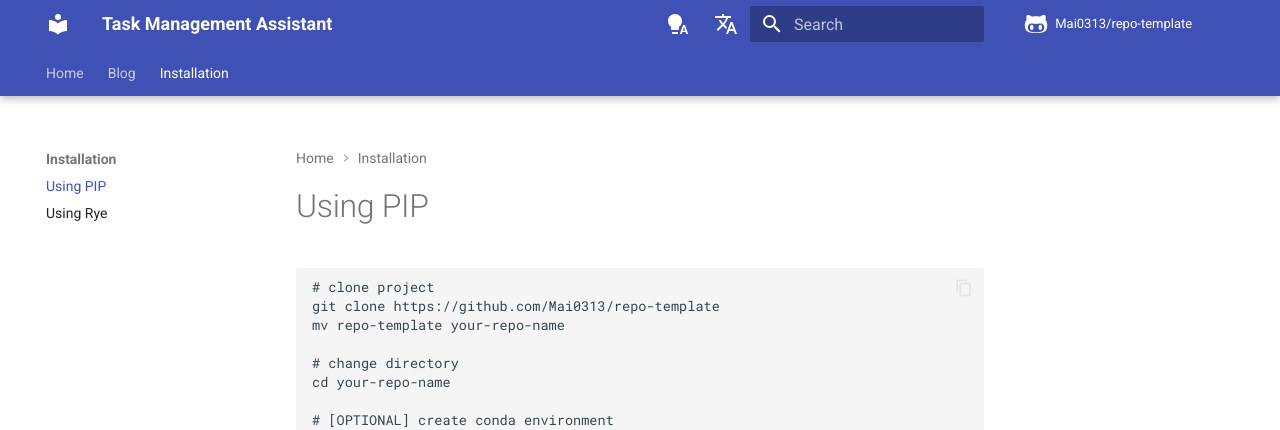
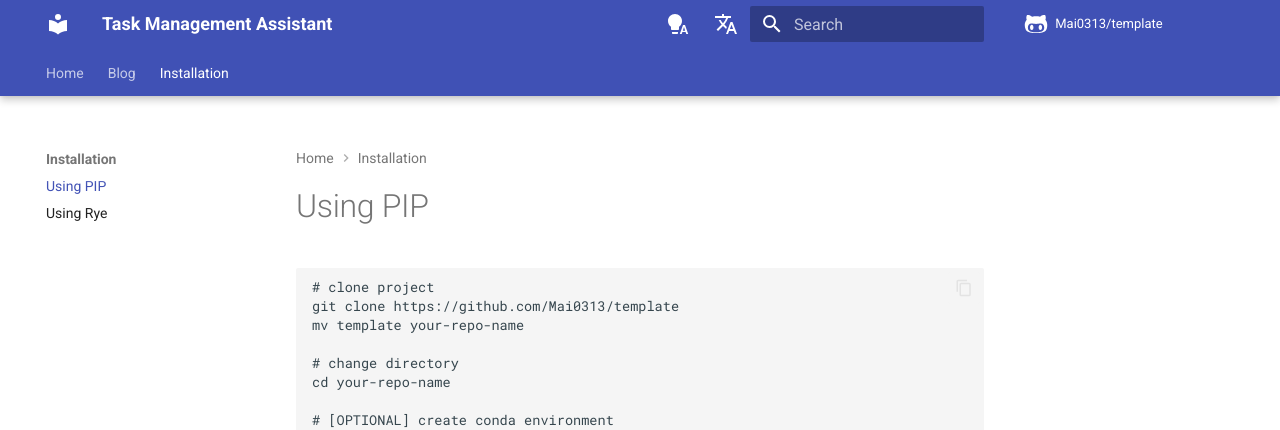
Before and after one commit to Mai0313/template, an MkDocs documentation site: the page built from docs/installation/pip.md, in a window 1280 px wide. Shown: the top 430 px of the page. Built offline with MkDocs 1.6.1 and Material for MkDocs 9.7.7, drawn with Linux system fonts in a browser that asks for light colours; comment, search, counter and statistics services are not loaded; some of the changed text lies outside the part shown.

Commit message:
Refactor Dockerfile and update project URLs

````diff
--- a/docs/installation/pip.md
+++ b/docs/installation/pip.md
@@ -2,8 +2,8 @@
 
 ```bash
 # clone project
-git clone https://github.com/Mai0313/repo-template
-mv repo-template your-repo-name
+git clone https://github.com/Mai0313/template
+mv template your-repo-name
 
 # change directory
 cd your-repo-name
--- a/mkdocs.yml
+++ b/mkdocs.yml
@@ -1,9 +1,9 @@
 site_name: Task Management Assistant
-site_url: https://mai0313.github.io/repo-template/
+site_url: https://mai0313.github.io/template/
 site_author: Wei Cheng Lee
 
-repo_name: Mai0313/repo-template
-repo_url: https://github.com/Mai0313/repo-template
+repo_name: Mai0313/template
+repo_url: https://github.com/Mai0313/template
 edit_uri: edit/master/docs/
 
 theme:
@@ -140,7 +140,7 @@ plugins:
 extra:
   social:
   - icon: fontawesome/brands/github-alt
-    link: https://gitea.mediatek.inc/Mai0313/repo-template
+    link: https://gitea.mediatek.inc/Mai0313/template
 
   alternate:
   - link: /
--- a/pyproject.toml
+++ b/pyproject.toml
@@ -70,8 +70,8 @@ readme = "README.md"
 requires-python = ">= 3.10"
 
 [project.urls]
-Homepage = "https://github.com/Mai0313/repo-template"
-Repository = "https://github.com/Mai0313/repo-template"
+Homepage = "https://github.com/Mai0313/template"
+Repository = "https://github.com/Mai0313/template"
 
 [project.optional-dependencies]
 docs = [
````
Also changed, not shown: docs/installation/rye.md (+2 -2 lines), 1 other file.
